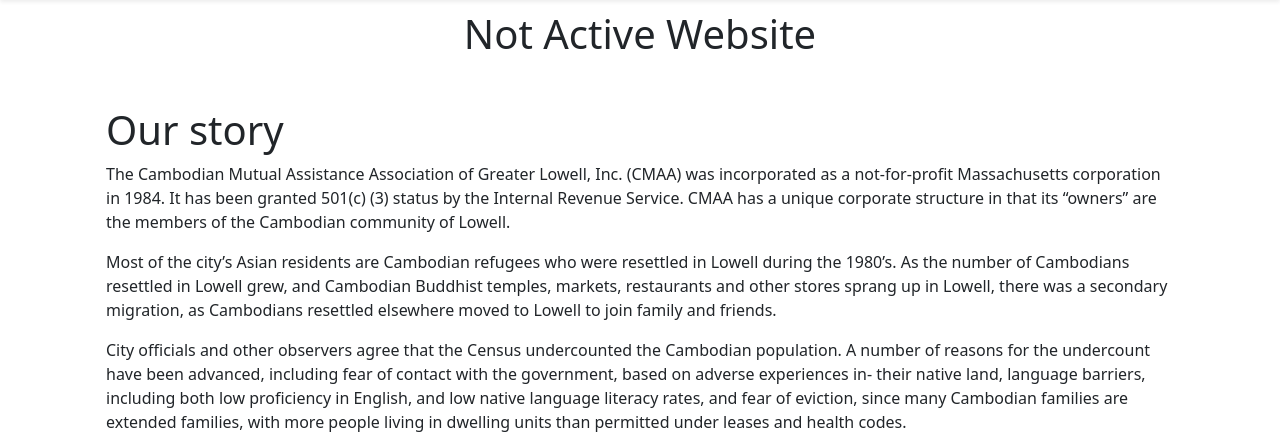
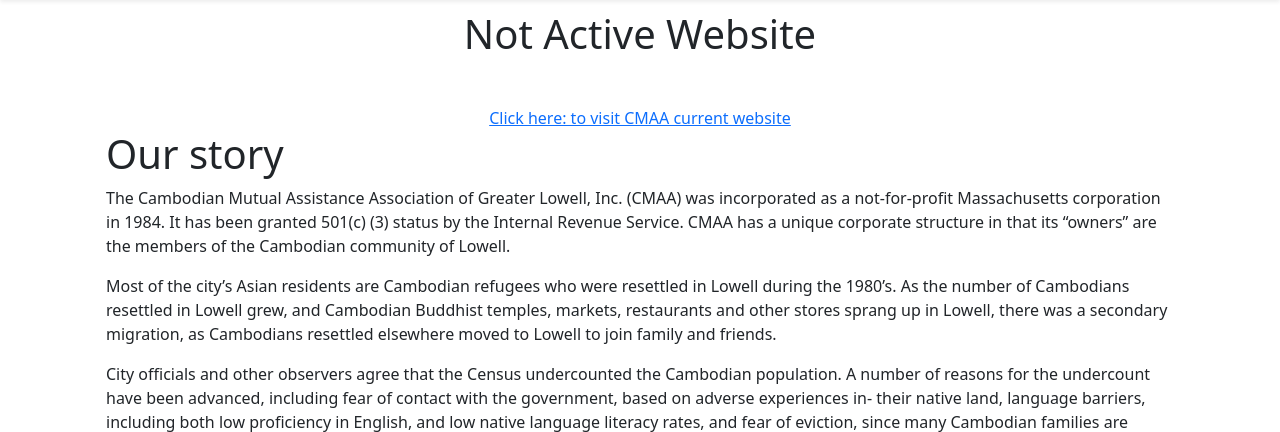
Before and after one commit to Livlau/cmaa-website, a Flask app: page /about/our-story in a window 1280 px wide. Shown: the part 98-530 px from the top of the page. Run offline with Flask 3, Linux system fonts and the light colour scheme.

Commit message:
update home page

```diff
--- a/templates/layout.html
+++ b/templates/layout.html
@@ -13,8 +13,10 @@
   </head>
   <body>
     {% include 'navbar.html' %}
-    <div class="container">
+    <div class="container text-center">
       <h1 class="text-center my-5">Not Active Website</h1>
+
+      <a href="https://www.cmaalowell.org/">Click here: to visit CMAA current website</a>
     </div>
 
     <div class="container">
```
